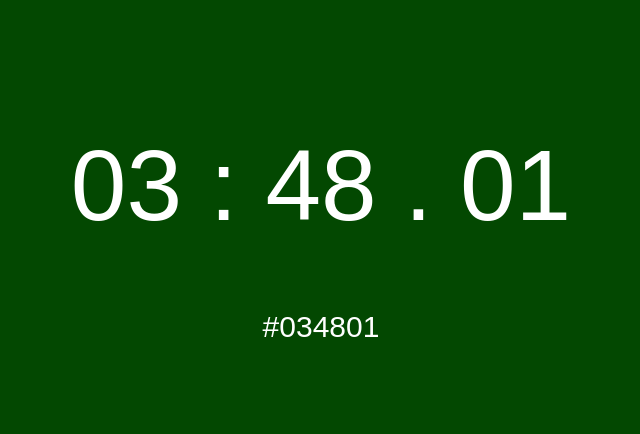
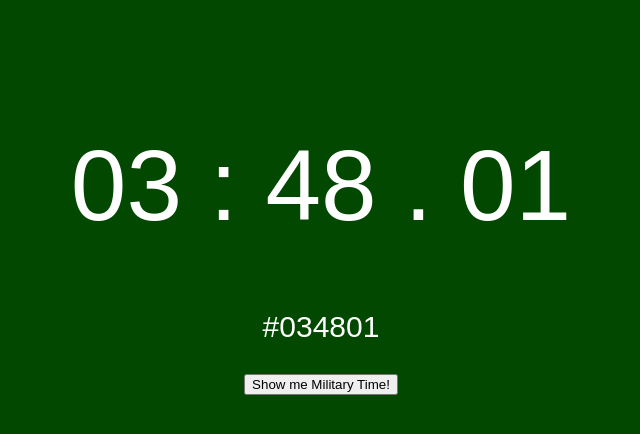
Before and after one commit to wur3/hex-clock, a plain HTML site: page index.html in a window 1280 px wide. Shown: the whole page, without its empty margins (319-959 px from the left). Drawn offline with Linux system fonts and the light colour scheme.

Commit message:
[+]Military/Civilian Mode!

```diff
--- a/index.html
+++ b/index.html
@@ -8,6 +8,7 @@
 <body>
   <h1 id = "clock">00 : 00 : 00</h1>
   <p id = "hex-color">#FFFFFF</p>
+  <button id = "toggle-me" type = "button" onclick = "timeChange()">Show me Military Time!</button>
   <script src = "js/app.js"></script>
 </body>
 </html>
--- a/js/app.js
+++ b/js/app.js
@@ -1,9 +1,11 @@
 var clock = document.getElementById('clock');
 var hexColor = document.getElementById('hex-color');
+var toggleMe = document.getElementById('toggle-me');
+var toggled = false;
 
 function hexClock() {
   var time = new Date();
-  var hours = time.getHours().toString();
+  var hours = (toggled && time.getHours() > 12) ? (time.getHours() % 12).toString() : time.getHours().toString();
   var minutes = time.getMinutes().toString();
   var seconds = time.getSeconds().toString();
 
@@ -27,5 +29,19 @@ function hexClock() {
 
   document.body.style.background = colorStr;
 }
-hexClock();
-setInterval(hexClock, 1000);
+
+function timeChange() {
+  if (!toggled) { // to civilian time
+    toggled = true;
+    toggleMe.textContent = "Show me Military Time!";
+    return;
+  }
+  if (toggled) { // to military time
+    toggled = false;
+    toggleMe.textContent = "Show me Civilian Time!";
+    return;
+  }
+}
+timeChange();
+hexClock(toggled);
+setInterval(hexClock, 1000, toggled);
```
Also changed, not shown: README.txt (added).
